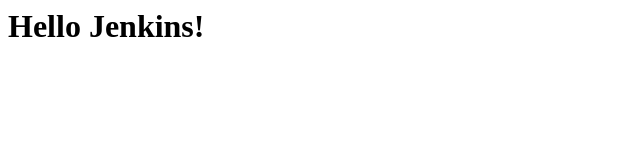
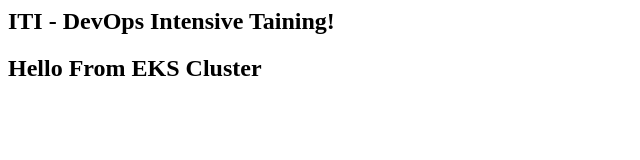
Before and after one commit to hadilotfy/ITI-DevOps-FinalProject-App, a plain HTML site: page webpages/index.html in a window 1280 px wide. Shown: the whole page, without its empty margins (0-640 px from the left). Drawn offline with Linux system fonts and the light colour scheme.

Commit message:
edit webpages, edit jenkins file

```diff
--- a/webpages/index.html
+++ b/webpages/index.html
@@ -1 +1,2 @@
-<h1>Hello Jenkins!</h1>
+<h2>ITI - DevOps Intensive Taining!</h2>
+<h2>Hello From EKS Cluster</h2>
```
Also changed, not shown: 5 other files.
